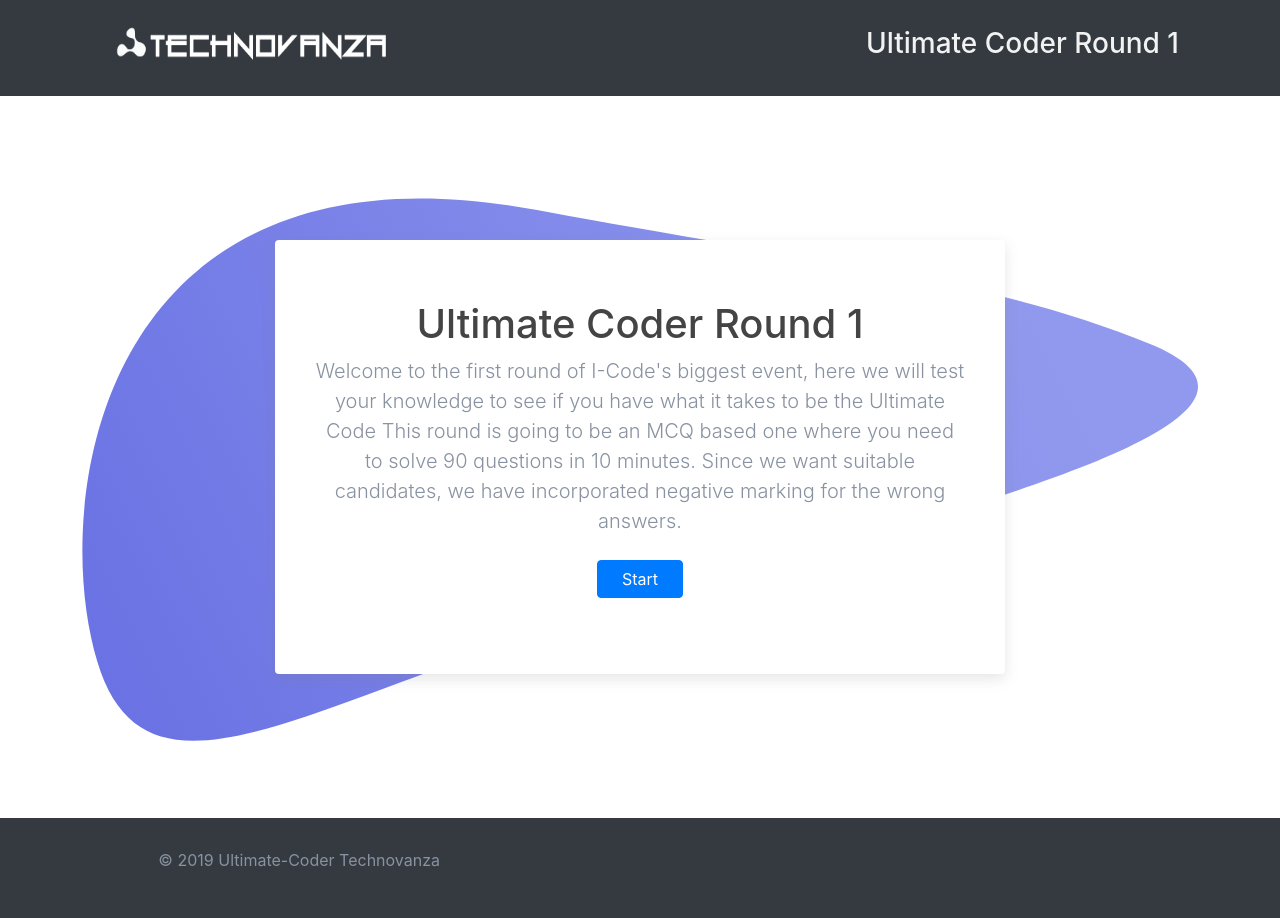
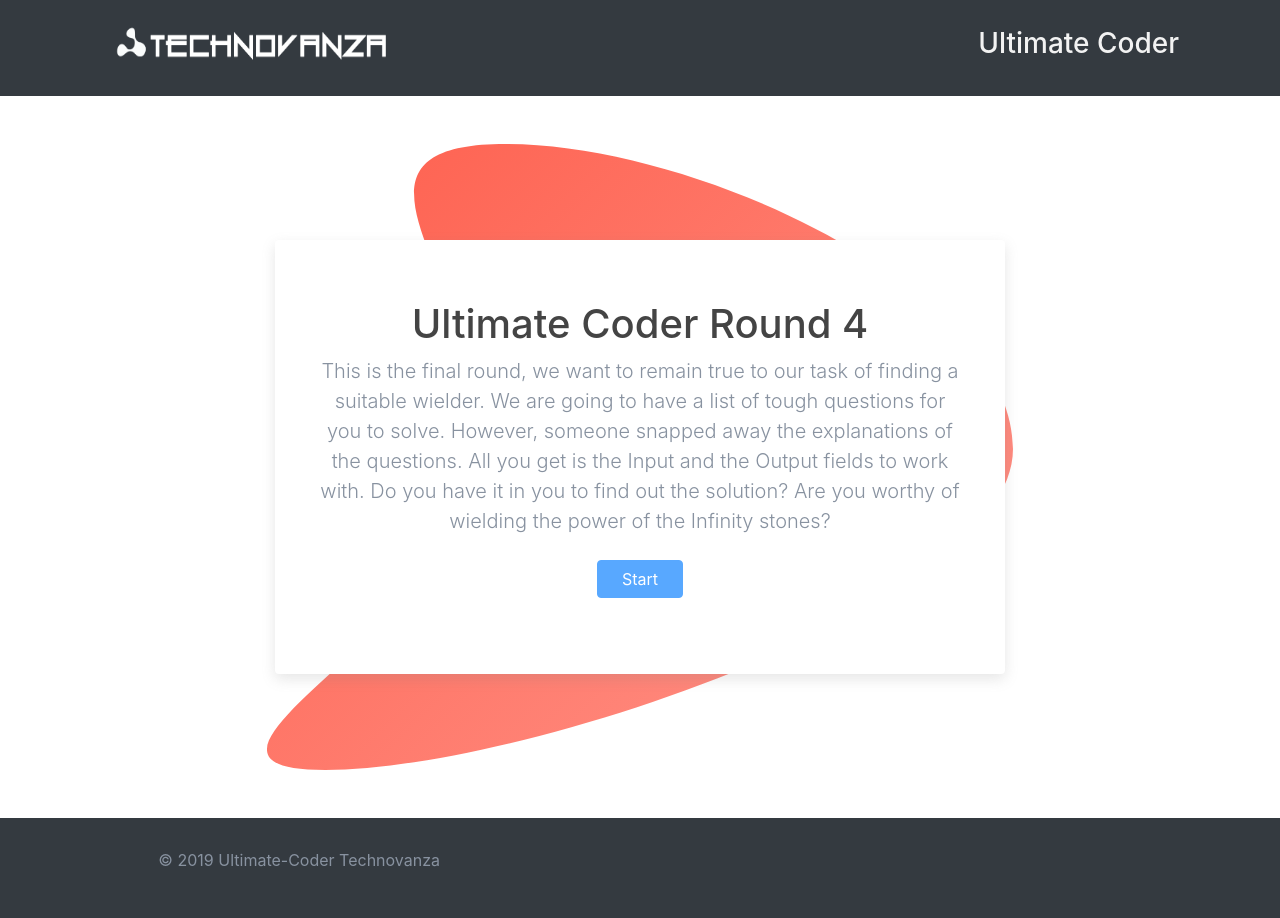
Before and after one commit to SujitSingh11/uc, a PHP site: page / in a window 1280 px wide. Run offline with PHP 8.4, Linux system fonts and the light colour scheme; data comes from the database, SQL or seed files in the repository; some libraries are stand-ins or nearby versions.

Commit message:
Completed

```diff
--- a/admin_index.php
+++ b/admin_index.php
@@ -275,7 +275,7 @@
                       <table class="display table table-striped table-hover">
                           <thead>
                               <tr>
-                                  <th>Team No.</th>
+                                  <th>No.</th>
                                   <th>Batch No.</th>
                                   <th>Team Name</th>
                                   <th>Member 1</th>
@@ -306,6 +306,7 @@
                                 <td><?= $row['marks_obtained']?></td>
                               </tr>
                           <?php
+                              $no++;
                               }
                           ?>
                           </tbody>
--- a/index.php
+++ b/index.php
@@ -19,14 +19,14 @@
         <a class="navbar-brand" href=""><img src="imgs/techno_logo.png" width="300" height="70" alt=""></a>
         <div class="navbar-nav">
             <li class="nav-item active">
-              <h3>Ultimate Coder Round 1</h3>
+              <h3>Ultimate Coder</h3>
             </li>
         </div>
     </nav>
   </div>
 </header>
 <section class="fdb-block py-0">
-  <div class="container py-5 my-5" style="background-image: url(imgs/shapes/2.svg);">
+  <div class="container py-5 my-5" style="background-image: url(imgs/shapes/<?php  if($row['round_1']==1) { echo '1'; } elseif($row['round_2']==1) { echo '2'; } elseif($row['round_3']==1) { echo '7'; } elseif($row['round_4']==1) { echo '5'; } ?>.svg);">
     <div class="row justify-content-center py-5">
       <div class="col-12 col-md-10 col-lg-8 text-center">
         <div class="fdb-box">
@@ -62,6 +62,7 @@
           </p>
           <p class="mt-4">
           <?php
+            if($row['round_1']==1){
               $batch = $conn->query("SELECT * FROM uc_batch WHERE active=1");
               if($batch->num_rows != 0)
               {
@@ -75,6 +76,22 @@
               {
                 ?>
                   <button class="btn btn-primary px-4 disabled">Waiting</button>
+                <?php
+              }
+            }
+            elseif($row['round_2']==1)
+            { ?>
+              <a class="btn btn-primary px-4 disabled" href="ftp/Round_2.pdf">Start</a>
+             <?php
+            }
+            elseif($row['round_3']==1)
+            { ?>
+              <a class="btn btn-primary px-4 disabled" href="ftp/Round_3.pdf">Start</a>
+             <?php
+            }
+            elseif($row['round_4']==1)
+            { ?>
+              <a class="btn btn-primary px-4 disabled" href="ftp/Round_4.pdf">Start</a>
              <?php
             }
           ?>
--- a/quiz.php
+++ b/quiz.php
@@ -37,6 +37,9 @@
                     <div class="navbar-nav">
 						<li class="nav-item">
 							<button class="btn btn-light" id="submitTest" type="submit" form="quiz">Submit</button>
+						</li>
+						<li class="nav-item">
+							<div class="clockdiv"></div>
 						</li>
                     </div>
                 </nav>
--- a/quiz_start_script.php
+++ b/quiz_start_script.php
@@ -42,7 +42,6 @@
                 $batch_id = $_SESSION['batch_id'];
                 $add_team = "INSERT INTO uc_batch_team (batch_id,team_id) VALUES ('$batch_id','$team_id')";
                 $add_team_sql = mysqli_query($conn,$add_team);
-
                 $_SESSION['team_id'] = $team['team_id'];
                 $_SESSION['techno_id'] = $team['techno_id'];
                 $_SESSION['team_name'] = $team['team_name'];
```
Also changed, not shown: db/bkup/uc_quiz (4).sql (renamed from db/bkup/uc_quiz (2).sql, +5 -12 lines), uc_admin_login.php (+5 -6 lines). Lines whose indentation alone changed are shown as unchanged.
